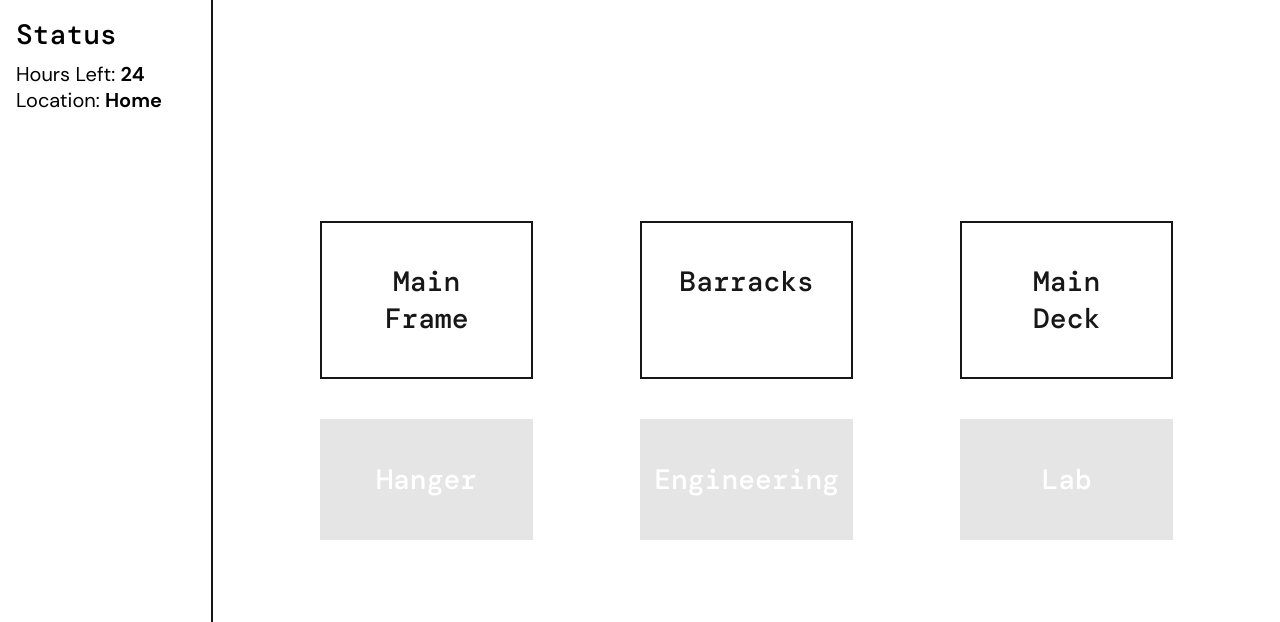
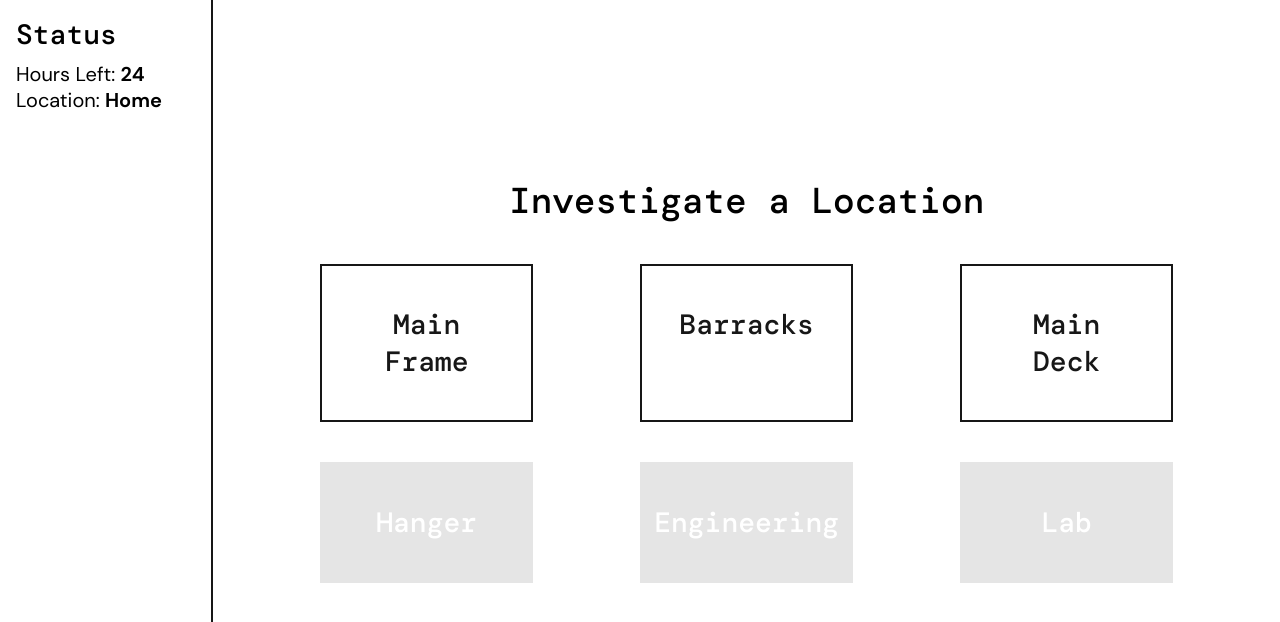
Before and after one commit to jasonxuyang/into-the-void, a Next.js app: page /app in a window 1280 px wide. Shown: the top 622 px of the page. Built offline with nearby package versions, Linux system fonts and the light colour scheme.

Commit message:
add title to home page

```diff
--- a/pages/app/index.js
+++ b/pages/app/index.js
@@ -39,6 +39,7 @@ export default function App() {
       <div className={styles.content_wrapper}>
         {location == 'Home' ?
           <div className={styles.locations_container}>
+            <h3>Investigate a Location</h3>
             <div className={styles.location_group}>
               <LocationCard
                 locationName='Main Frame'
--- a/pages/app/styles.module.scss
+++ b/pages/app/styles.module.scss
@@ -36,6 +36,12 @@
         flex-direction: row;
         width: $column-width * 10;
     }
+
+    h3 {
+        width: $column-width * 8;
+        text-align: center;
+        margin-bottom: $m5;
+    }
 }
 
 .location_page_container {
```
